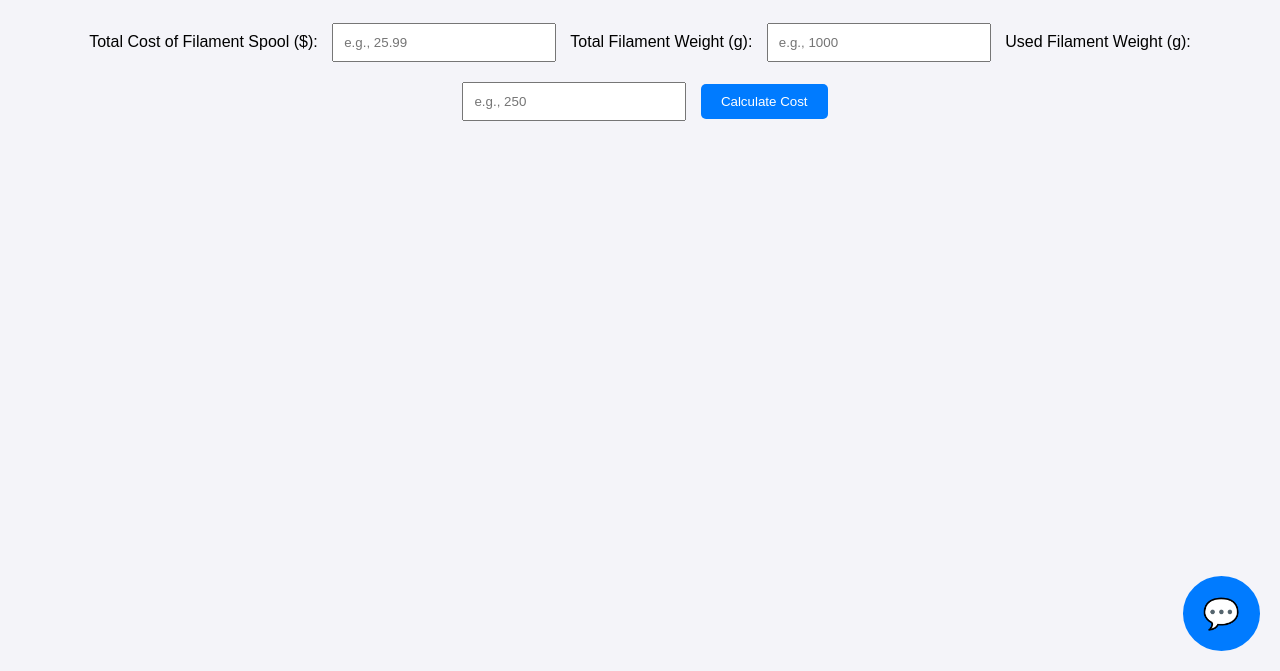
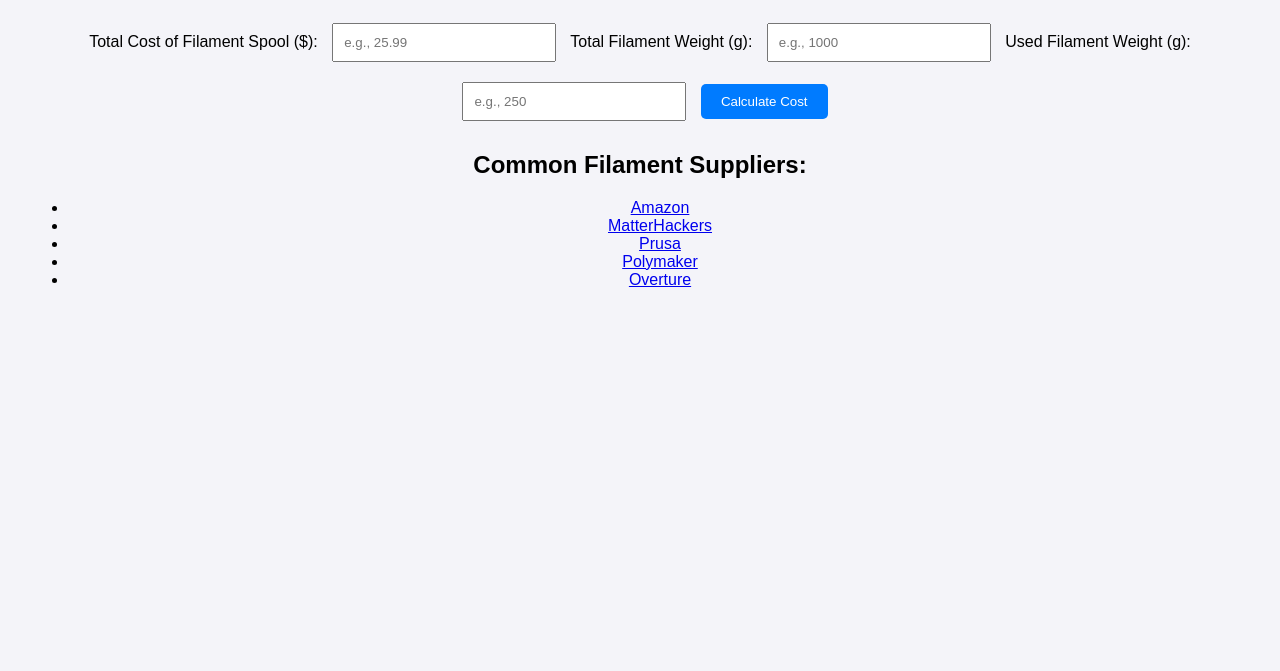
Before and after one commit to FeetusDeletus12/github.io, a plain HTML site: page index.html in a window 1280 px wide. Shown: the part 129-800 px from the top of the page. Drawn offline with Linux system fonts and the light colour scheme.

Commit message:
Update index.html

```diff
--- a/index.html
+++ b/index.html
@@ -5,6 +5,7 @@
     <meta name="viewport" content="width=device-width, initial-scale=1.0">
     <title>Filament Cost Calculator</title>
     <link rel="stylesheet" href="style.css">
+    <script type="module" src="https://gradio.s3-us-west-2.amazonaws.com/5.0.1/gradio.js"></script>
 </head>
 <body>
     <h1>Filament Cost Calculator</h1>
@@ -23,15 +24,17 @@
 
     <div id="result"></div>
 
-    <div id="chatbot-circle" class="chatbot-circle">
-        <span>💬</span>
-    </div>
+    <h2>Common Filament Suppliers:</h2>
+    <ul>
+        <li><a href="https://www.amazon.com/s?k=3d+printer+filament" target="_blank">Amazon</a></li>
+        <li><a href="https://www.matterhackers.com/store/c/3d-printer-filament" target="_blank">MatterHackers</a></li>
+        <li><a href="https://www.prusa3d.com/category/filaments/" target="_blank">Prusa</a></li>
+        <li><a href="https://www.polymaker.com/product-category/filaments/" target="_blank">Polymaker</a></li>
+        <li><a href="https://overture3d.com/collections/all" target="_blank">Overture</a></li>
+    </ul>
 
-    <div id="chatbot-box" class="chatbot-box">
-        <div id="chatbot-content" class="chatbot-content"></div>
-        <input type="text" id="chatbot-input" placeholder="Ask me anything!" />
-        <button id="close-chatbot">X</button>
-    </div>
+    <!-- Gradio Chatbot embed from your Hugging Face Space -->
+    <gradio-app src="https://braxtongough-help-chatbot.hf.space"></gradio-app>
 
     <script src="script.js"></script>
 </body>
```
